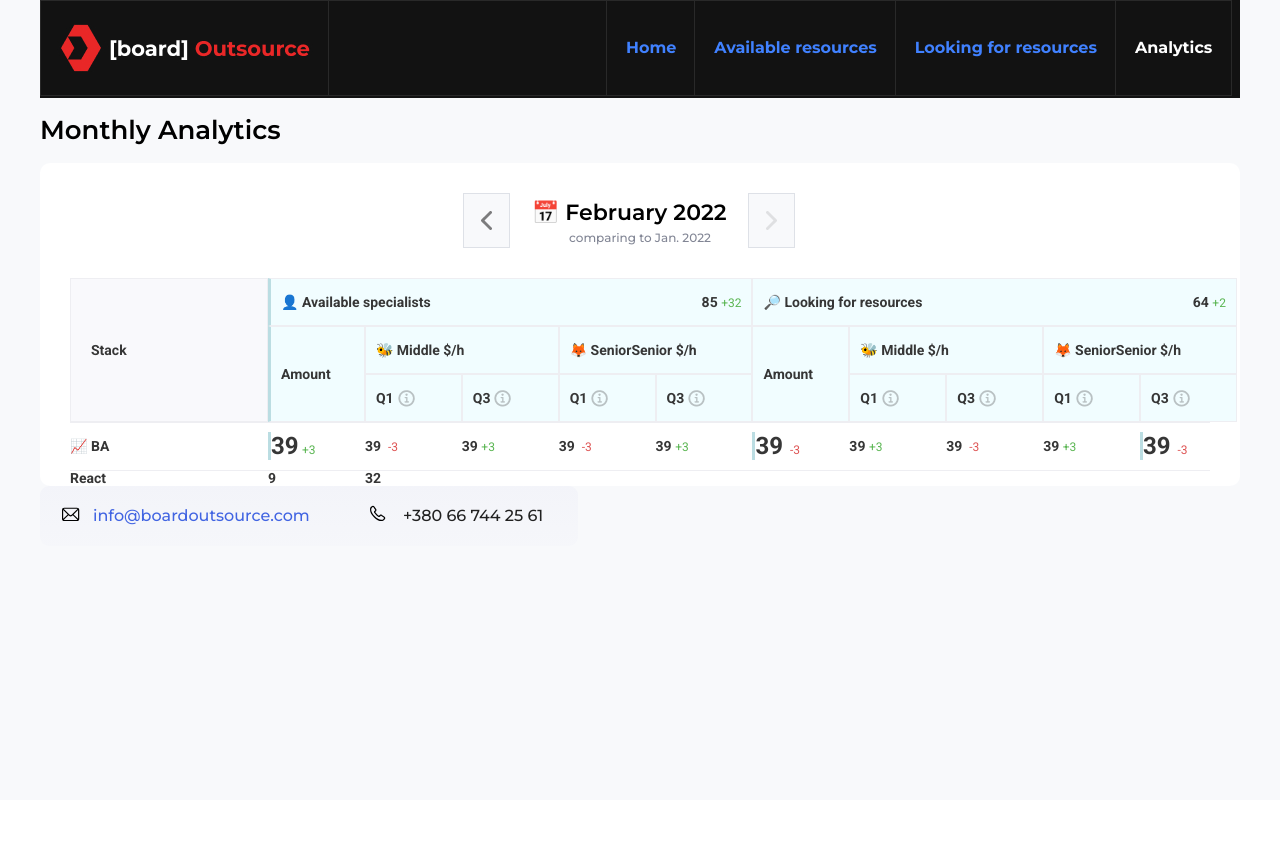
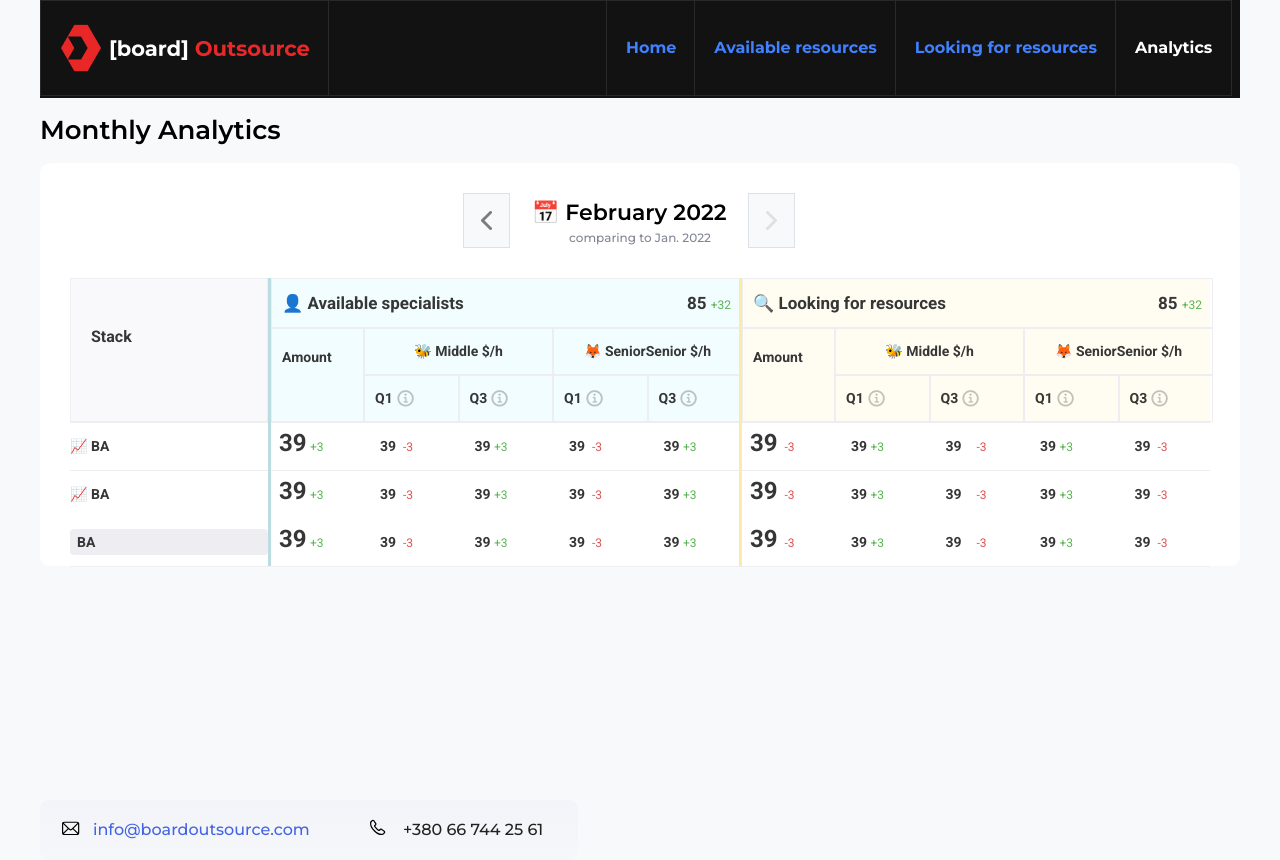
Before and after one commit to gearsProm/test_git, a plain HTML site: page analytics.html in a window 1280 px wide. Before the commit the page ends 800 px from the top, so only its background shows below. Drawn offline with Linux system fonts and the light colour scheme.

Commit message:
first commit

```diff
--- a/analytics.html
+++ b/analytics.html
@@ -25,7 +25,7 @@
 							<a href="index.html" class="menu__link">Home</a>
 						</li>
 						<li class="menu__item">
-							<a href="" class="menu__link">Available resources</a>
+							<a href="resources.html" class="menu__link">Available resources</a>
 						</li>
 						<li class="menu__item">
 							<a href="" class="menu__link">Looking for resources</a>
@@ -60,6 +60,7 @@
 					<div class="page-block__analytics">
 						<div class="page-block__menu coloms">
 							<div class="page-block__menu--stack">Stack</div>
+							<div class="page-block__menu-available">
 									<div class="page-block__abox1 abox">👤 Available specialists <div class="page-block__item">
 										<div class="page-block__item">85</div>
 										<div class="page-block__item--delta green">+32</div>
@@ -71,23 +72,24 @@
 									<div class="page-block__abox6 abox">Q3 <img src="image/analytic/i.png" alt=""></div>
 									<div class="page-block__abox7 abox">Q1 <img src="image/analytic/i.png" alt=""></div>
 									<div class="page-block__abox8 abox">Q3 <img src="image/analytic/i.png" alt=""></div>
-
-
-									<div class="page-block__bbox1 abox"> 🔎  Looking for resources <div class="page-block__item">
-										<div class="page-block__item">64</div>
-								<div class="page-block__item--delta green">+2</div>
+							</div>
+							<div class="page-block__menu-look">
+								<div class="page-block__abox1 abox"> 🔍 Looking for resources <div class="page-block__item">
+									<div class="page-block__item">85</div>
+							<div class="page-block__item--delta green">+32</div>
 								</div> </div>
-									<div class="page-block__bbox2 abox">Amount</div>
-									<div class="page-block__bbox3 abox">🐝️ Middle $/h</div>
-									<div class="page-block__bbox4 abox">🦊️ SeniorSenior $/h</div>
-									<div class="page-block__bbox5 abox">Q1 <img src="image/analytic/i.png" alt=""></div>
-									<div class="page-block__bbox6 abox">Q3 <img src="image/analytic/i.png" alt=""></div>
-									<div class="page-block__bbox7 abox">Q1 <img src="image/analytic/i.png" alt=""></div>
-									<div class="page-block__bbox8 abox">Q3 <img src="image/analytic/i.png" alt=""></div>
-
+								<div class="page-block__abox2 abox">Amount</div>
+								<div class="page-block__abox3 abox">🐝️ Middle $/h</div>
+								<div class="page-block__abox4 abox">🦊️ SeniorSenior $/h</div>
+								<div class="page-block__abox5 abox">Q1 <img src="image/analytic/i.png" alt=""></div>
+								<div class="page-block__abox6 abox">Q3 <img src="image/analytic/i.png" alt=""></div>
+								<div class="page-block__abox7 abox">Q1 <img src="image/analytic/i.png" alt=""></div>
+								<div class="page-block__abox8 abox">Q3 <img src="image/analytic/i.png" alt=""></div>
+							</div>
 						</div>
 						<div class="page-block__master coloms">
-							<div class="page-block__item">📈 BA</div>
+							<div class="page-block__item-head">📈 BA</div>
+							<div class="page-block__item-available">
 								<div class="page-block__item">
 									<div class="page-block__item--first">39</div>
 									<div class="page-block__item--delta green">+3</div>
@@ -113,6 +115,8 @@
 									<div class="page-block__item--delta green">+3</div>
 									<div class="page-block__item--delta red"></div>
 								</div>
+							</div>
+							<div class="page-block__item-look">
 								<div class="page-block__item">
 									<div class="page-block__item--first">39</div>
 									<div class="page-block__item--delta green"></div>
@@ -134,29 +138,135 @@
 									<div class="page-block__item--delta red"></div>
 								</div>
 								<div class="page-block__item">
+									<div class="page-block__item">39</div>
+									<div class="page-block__item--delta green"></div>
+									<div class="page-block__item--delta red">-3</div>
+								</div>
+							</div>
+						</div>
+							<div class="page-block__master coloms">
+								<div class="page-block__item-head">📈 BA</div>
+								<div class="page-block__item-available">
+									<div class="page-block__item">
+										<div class="page-block__item--first">39</div>
+										<div class="page-block__item--delta green">+3</div>
+										<div class="page-block__item--delta red"></div>
+									</div>
+									<div class="page-block__item">
+										<div class="page-block__item">39</div>
+										<div class="page-block__item--delta green"></div>
+										<div class="page-block__item--delta red">-3</div>
+									</div>
+									<div class="page-block__item">
+										<div class="page-block__item">39</div>
+										<div class="page-block__item--delta green">+3</div>
+										<div class="page-block__item--delta red"></div>
+									</div>
+									<div class="page-block__item">
+										<div class="page-block__item">39</div>
+										<div class="page-block__item--delta green"></div>
+										<div class="page-block__item--delta red">-3</div>
+									</div>
+									<div class="page-block__item">
+										<div class="page-block__item">39</div>
+										<div class="page-block__item--delta green">+3</div>
+										<div class="page-block__item--delta red"></div>
+									</div>
+								</div>
+								<div class="page-block__item-look">
+									<div class="page-block__item">
 										<div class="page-block__item--first">39</div>
 										<div class="page-block__item--delta green"></div>
 										<div class="page-block__item--delta red">-3</div>
+									</div>
+									<div class="page-block__item">
+										<div class="page-block__item">39</div>
+										<div class="page-block__item--delta green">+3</div>
+										<div class="page-block__item--delta red"></div>
+									</div>
+									<div class="page-block__item">
+										<div class="page-block__item">39</div>
+										<div class="page-block__item green"></div>
+										<div class="page-block__item--delta red">-3</div>
+									</div>
+									<div class="page-block__item">
+										<div class="page-block__item">39</div>
+										<div class="page-block__item--delta green">+3</div>
+										<div class="page-block__item--delta red"></div>
+									</div>
+									<div class="page-block__item">
+										<div class="page-block__item">39</div>
+										<div class="page-block__item--delta green"></div>
+										<div class="page-block__item--delta red">-3</div>
+									</div>
+								</div>
+
+								<div class="page-block__item--spec">BA</div>
+								<div class="page-block__item-available">
+									<div class="page-block__item">
+										<div class="page-block__item--first">39</div>
+										<div class="page-block__item--delta green">+3</div>
+										<div class="page-block__item--delta red"></div>
+									</div>
+									<div class="page-block__item">
+										<div class="page-block__item">39</div>
+										<div class="page-block__item--delta green"></div>
+										<div class="page-block__item--delta red">-3</div>
+									</div>
+									<div class="page-block__item">
+										<div class="page-block__item">39</div>
+										<div class="page-block__item--delta green">+3</div>
+										<div class="page-block__item--delta red"></div>
+									</div>
+									<div class="page-block__item">
+										<div class="page-block__item">39</div>
+										<div class="page-block__item--delta green"></div>
+										<div class="page-block__item--delta red">-3</div>
+									</div>
+									<div class="page-block__item">
+										<div class="page-block__item">39</div>
+										<div class="page-block__item--delta green">+3</div>
+										<div class="page-block__item--delta red"></div>
+									</div>
+								</div>
+								<div class="page-block__item-look">
+									<div class="page-block__item">
+										<div class="page-block__item--first">39</div>
+										<div class="page-block__item--delta green"></div>
+										<div class="page-block__item--delta red">-3</div>
+									</div>
+									<div class="page-block__item">
+										<div class="page-block__item">39</div>
+										<div class="page-block__item--delta green">+3</div>
+										<div class="page-block__item--delta red"></div>
+									</div>
+									<div class="page-block__item">
+										<div class="page-block__item">39</div>
+										<div class="page-block__item green"></div>
+										<div class="page-block__item--delta red">-3</div>
+									</div>
+									<div class="page-block__item">
+										<div class="page-block__item">39</div>
+										<div class="page-block__item--delta green">+3</div>
+										<div class="page-block__item--delta red"></div>
+									</div>
+									<div class="page-block__item">
+										<div class="page-block__item">39</div>
+										<div class="page-block__item--delta green"></div>
+										<div class="page-block__item--delta red">-3</div>
+									</div>
 								</div>
 
 
 
 
 
-
-
-
-						</div>
-						<div class="page-block__number coloms">
-							<div class="page-block__item">React</div>
-							<div class="page-block__item">9</div>
-							<div class="page-block__item">32</div>
 						</div>
 					</div>
 				</div>
 			</div>
 		</div>
-
+</div>
 
 		<footer class="footer">
 			<div class="footer__container _container">
--- a/css/style3.css
+++ b/css/style3.css
@@ -212,78 +212,104 @@ text-align: center;
 	background: #F9F9FC;
 border: 1px solid #EEEEF2;
 display: flex;
-  align-items: center
+align-items: center
+font-family: 'Roboto';
+font-style: normal;
+font-weight: 700;
+font-size: 16px;
+line-height: 19px;
 }
-.page-block__menu--specialists {
-}
-.page-block__menu--amount {
 
-	grid-area: 1 / 2 / 4 / 7 ;
-}
 .abox {
-	background: #F1FDFF;
+
 	border: 1px solid #EEEEF2;
 	display: flex;
-   align-items: center;
 	padding: 0 10px;
+
 }
 .abox img {
 	padding-left: 4px;
 
 }
-.page-block__abox1 {
-	grid-area: 1 / 2 / 2 / 7 ;
-	justify-content:space-between;
+
+.page-block__menu-available {
+	grid-column-start: 2;
+	grid-column-end: 7;
+	grid-row-start: 1;
+	grid-row-end: 4;
+	display: grid;
+	grid-template-columns: 93px 94.5px 94.5px 94.5px 94.5px ;
+	background: #F1FDFF;
 	border-left: 3px solid #BBDDE2;
 }
+.page-block__item-available {
+	grid-column-start: 2;
+	grid-column-end: 7;
+	display: grid;
+	grid-template-columns: 93px 94.5px 94.5px 94.5px 94.5px ;
+	border-left: 3px solid #BBDDE2;
+	line-height: 48px;
+}
+.page-block__menu-look {
+	grid-column-start: 7;
+	grid-column-end: 12;
+	grid-row-start: 1;
+	grid-row-end: 4;
+	display: grid;
+	grid-template-columns: 93px 94.5px 94.5px 94.5px 94.5px ;
+	background: #FFFCF2;
+	border-left: 3px solid #FFEAA5;
+}
+.page-block__item-look {
+	grid-column-start: 7;
+	grid-column-end: 12;
+	display: grid;
+	grid-template-columns: 93px 94.5px 94.5px 94.5px 94.5px ;
+	border-left: 3px solid #FFEAA5;
+	line-height: 48px;
+}
+.first {
+
+}
+.page-block__abox1 {
+grid-area: 1 / 1 / 2 / 6;
+align-items: center;
+justify-content: space-between;
+font-family: 'Roboto';
+font-style: normal;
+font-weight: 700;
+font-size: 17px;
+line-height: 20px;
+}
 .page-block__abox2 {
-	grid-area: 2 / 2 / 4 / 3 ;
-	border-left: 3px solid #BBDDE2;
+	grid-area: 2 / 1 / 4 / 2;
+	padding-top: 20px;
 }
 .page-block__abox3 {
-	grid-area: 2 / 3 / 3 / 5 ;
+	grid-area: 2 / 2 / 3 / 4;
+	justify-content:center;
+	align-items: center;
 }
 .page-block__abox4 {
-	grid-area: 2 / 5 / 3 / 7 ;
+	grid-area: 2 / 4 / 3 / 6;
+	justify-content:center;
+	align-items: center;
 }
 .page-block__abox5 {
-	grid-area: 3 / 3 / 4 / 4 ;
-}
+	align-items: center;
+	}
 .page-block__abox6 {
-	grid-area: 3 / 4 / 4 / 5 ;
-}
+	align-items: center;
+	}
 .page-block__abox7 {
-	grid-area: 3 / 5 / 4 / 6 ;
-}
+	align-items: center;
+	}
 .page-block__abox8 {
-	grid-area: 3 / 6 / 4 / 7 ;
-}
+	align-items: center;
+	}
 
-.page-block__bbox1 {
-	grid-area: 1 / 7 / 2 / 12 ;
-	justify-content:space-between;
-}
-.page-block__bbox2 {
-	grid-area: 2 / 7 / 4 / 8 ;
-}
-.page-block__bbox3 {
-	grid-area: 2 / 8 / 3 / 10 ;
-}
-.page-block__bbox4 {
-	grid-area: 2 / 10 / 3 / 12 ;
-}
-.page-block__bbox5 {
-	grid-area: 3 / 8 / 4 / 9 ;
-}
-.page-block__bbox6 {
-	grid-area: 3 / 9 / 4 / 10 ;
-}
-.page-block__bbox7 {
-	grid-area: 3 / 10 / 4 / 11 ;
-}
-.page-block__bbox8 {
-	grid-area: 3 / 11 / 4 / 12 ;
-}
+
+
 
 
 .page-block__analytics {
@@ -294,6 +320,7 @@ display: flex;
 	line-height: 16px;
 	color: #363636;
 	padding: 0 30px;
+
 }
 .page-block__menu {
 	display: grid;
@@ -302,25 +329,25 @@ display: flex;
 }
 .coloms {
 	display: grid;
-	grid-template-columns: 198px repeat(10,8.5%);
+	grid-template-columns: 198px 93px 94.5px 94.5px 94.5px 94.5px 93px 94.5px 94.5px 94.5px 94.5px ;
 
 }
-.page-block__item {
+.page-block__item-head {
 
 }
 .page-block__master {
-	height: 48px;
+	min-height: 48px;
 	box-shadow: 0px 1px 0px #EEEEF2, inset 0px 1px 0px #EEEEF2;
 	align-items: center;
 }
 .page-block__item {
 	display: inline-block;
+	padding-left: 8px;
 }
 .page-block__item--first {
 	display: inline-block;
 	font-size: 24px;
 	line-height: 28px;
-	border-left: 3px solid #BBDDE2;
 }
 .page-block__item--delta {
 	display: inline-block;
@@ -343,7 +370,12 @@ display: flex;
 }
 .page-block__number {
 }
+.page-block__item--spec {
+	padding: 5px 7px;
+	background: #EEEEF2;
+	border-radius: 4px;
 
+}
 /*-----------------------------------------*/
 .footer {
 	width: 100%;
```
Also changed, not shown: image/analytic/Name.png (added). Lines whose indentation alone changed are shown as unchanged.
